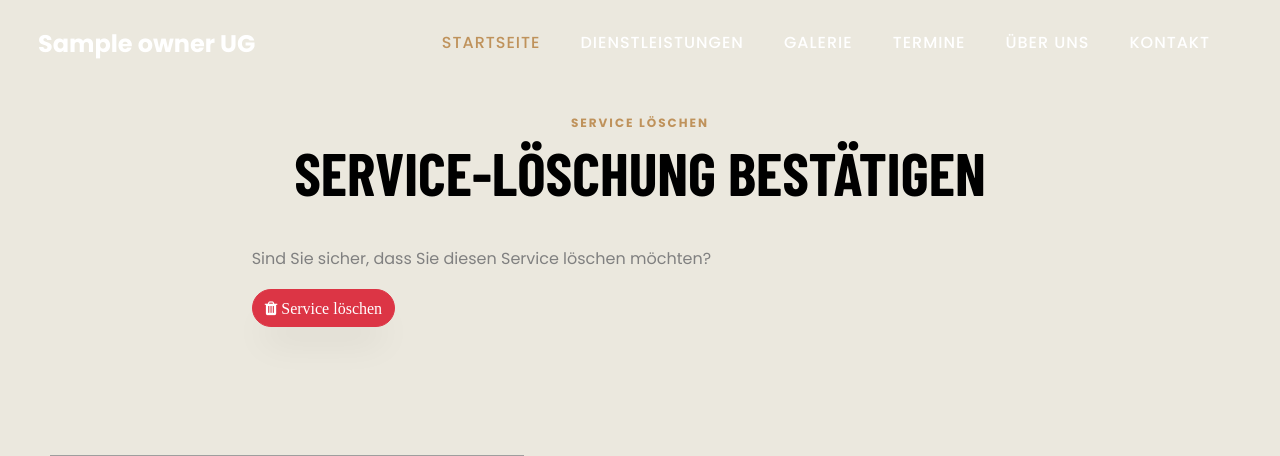
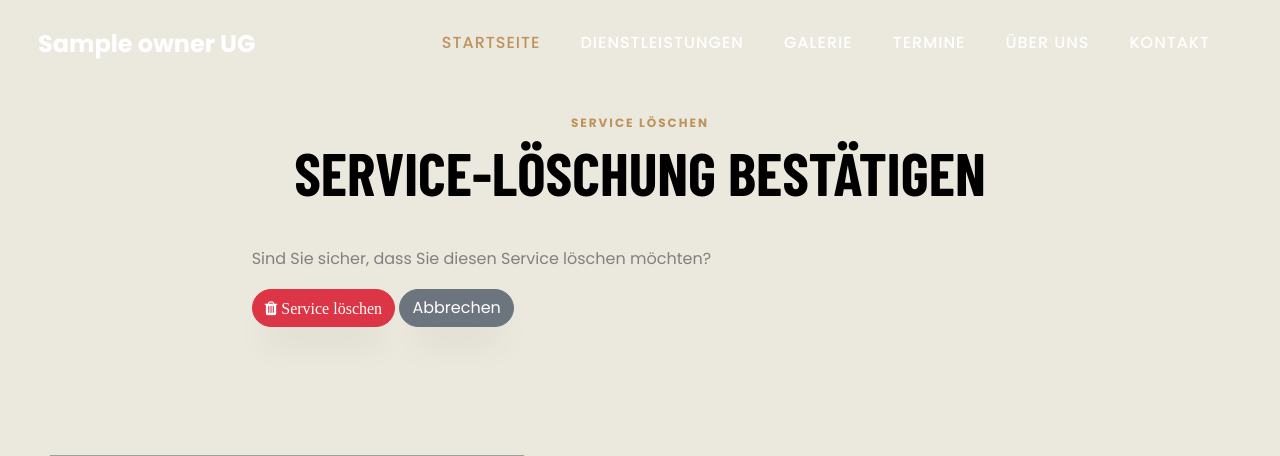
Before and after one commit to AbdullahBakir97/Barber-Salon, a Django app: template contact/templates/contact/prices/service_delete.html in a window 1280 px wide. Shown: the top 456 px of the page. Run offline with Django 5.2, Linux system fonts and the light colour scheme; the template is opened without the code that fills it: most values are stand-ins (such as "Sample title", 1, 10 or a date in 2020); grey boxes marked "Sample" are stand-in pictures; some libraries are stand-ins or nearby versions; some web fonts are replaced; grey boxes are pictures that could not be loaded.

Commit message:
service_delete.html aktualisieren

```diff
--- a/contact/templates/contact/prices/service_delete.html
+++ b/contact/templates/contact/prices/service_delete.html
@@ -22,6 +22,7 @@
                   {% csrf_token %}
                   <div class="form-group">
                       <button type="submit" class="btn btn-danger rounded-pill fa fa-trash"> Service löschen </button>
+                      <a href="{% url 'contact:management' %}" class="btn btn-secondary rounded-pill">Abbrechen</a>
                   </div>
               </form>
           </div>
```
